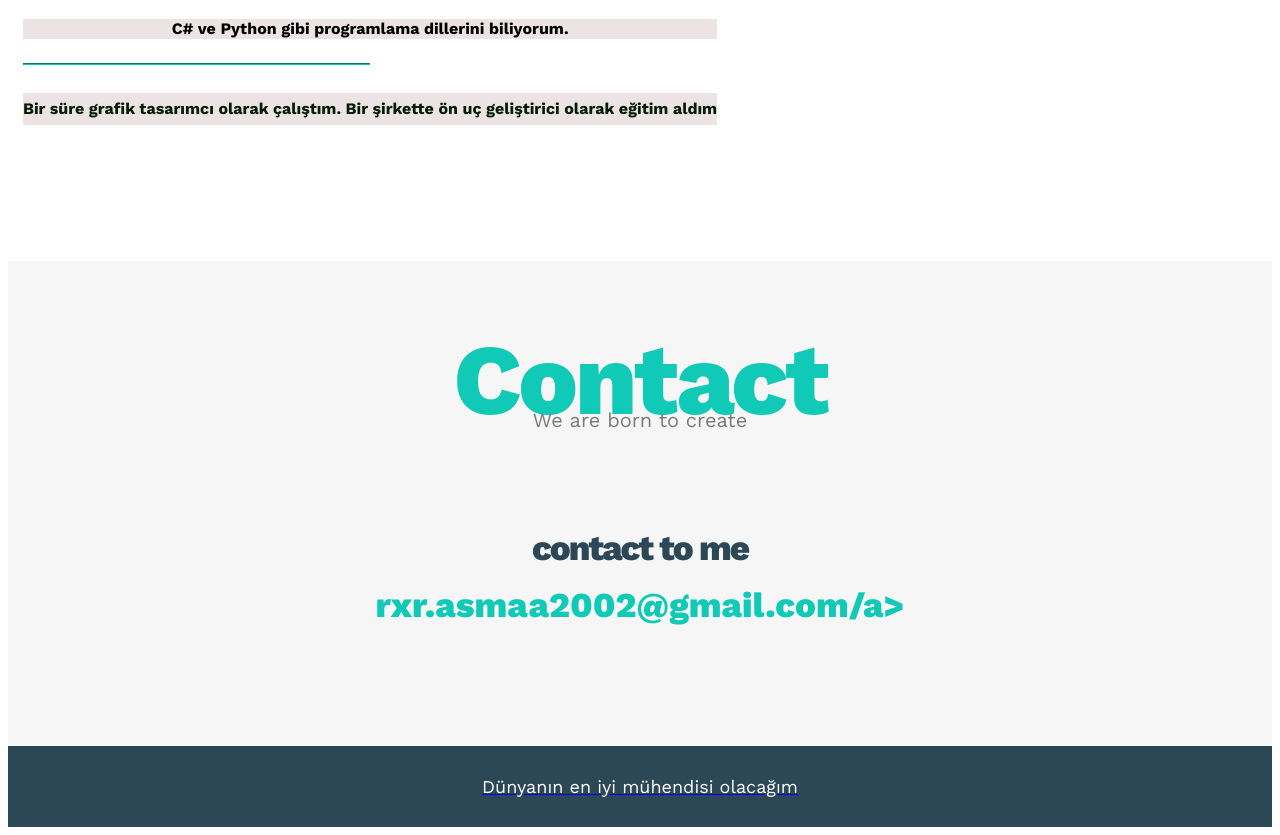
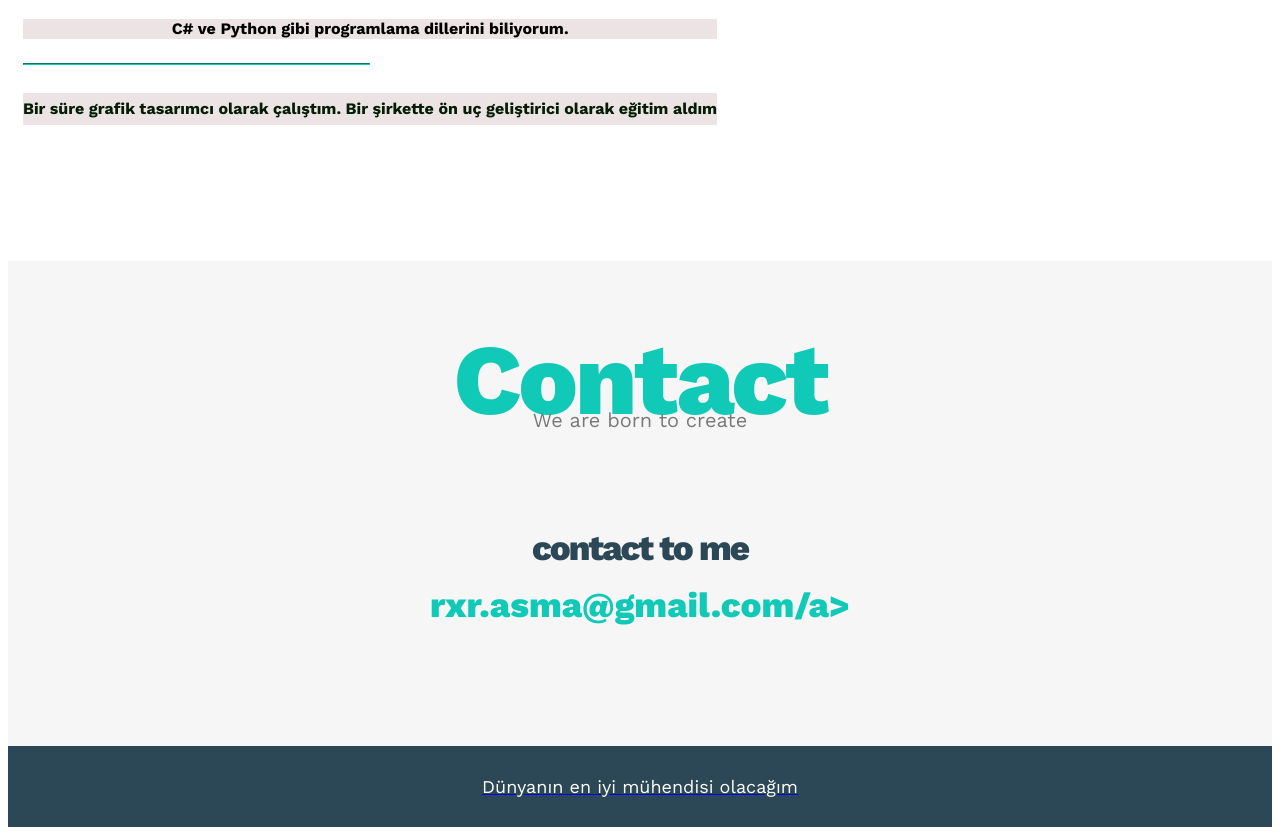
Before and after one commit to asmaa21102/f-rst-project-in-html, a plain HTML site: page index.html in a window 1280 px wide. Shown: the part 1111-1946 px from the top of the page. Drawn offline with nearby package versions, Linux system fonts and the light colour scheme; files whose address does not match are found by name.

Commit message:
Update index.html

```diff
--- a/index.html
+++ b/index.html
@@ -74,7 +74,7 @@
         <p>We are born to create</p>
         <div class="info">
           <p class="label">contact to me</p>
-          <a href="rxr.asmaa2002@gmail.com" class="link">rxr.asmaa2002@gmail.com/a>
+          <a href="rxr.asmaa@gmail.com" class="link">rxr.asma@gmail.com/a>
         </div>
       </div>
     </div>
@@ -83,4 +83,5 @@
     <div class="footer">Dünyanın en iyi mühendisi olacağım</div>
     <!-- End Footer -->
   </body>
+
 </html>
```
